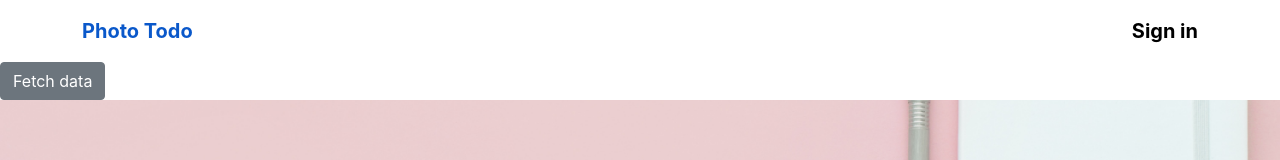
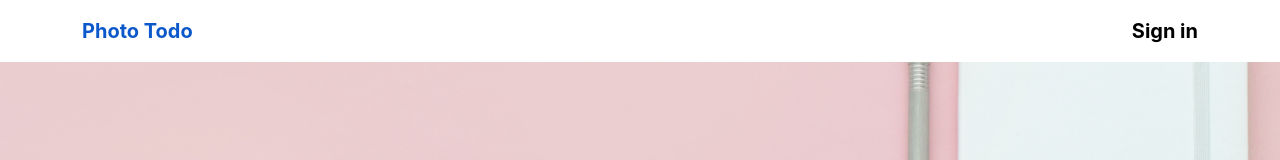
Before and after one commit to lhanhfire1999/react-photo-app, a React (Create React App) app: page /photo in a window 1280 px wide. Shown: the top 160 px of the page. Built offline with nearby package versions, Linux system fonts and the light colour scheme; no server answers.

Commit message:
update style of PhotoCard

```diff
--- a/src/App.js
+++ b/src/App.js
@@ -81,7 +81,7 @@ function App() {
       <Suspense fallback={<div>Loading......</div>}>
         <BrowserRouter>
           <Header/>
-          <Button onClick={handleOnClick}>Fetch data</Button>
+          {/* <Button onClick={handleOnClick}>Fetch data</Button> */}
           <Switch>
             <Redirect exact from='/' to='photo'/>
             <Route path='/photo' component={Photo}/>
--- a/src/features/components/PhotoCard/index.scss
+++ b/src/features/components/PhotoCard/index.scss
@@ -6,6 +6,7 @@
 
   & > img {
     width: 100%;
+    transition: all 0.45s ease 0s;
   }
 
   &__title {
@@ -29,6 +30,8 @@
     color: rgba(255, 255, 255, 0.8);
     background-color: rgba(0, 0, 0, 0.8);
     opacity: 0;
+
+    transition: all 0.25s ease 0s;
   }
 
   &__actions{
@@ -50,6 +53,9 @@
   &:hover{
     cursor: pointer;
   }
+  &:hover > img {
+    transform: scale(1.35);
+  }
 
   &:hover &__overlay,
   &:hover &__actions{
```
